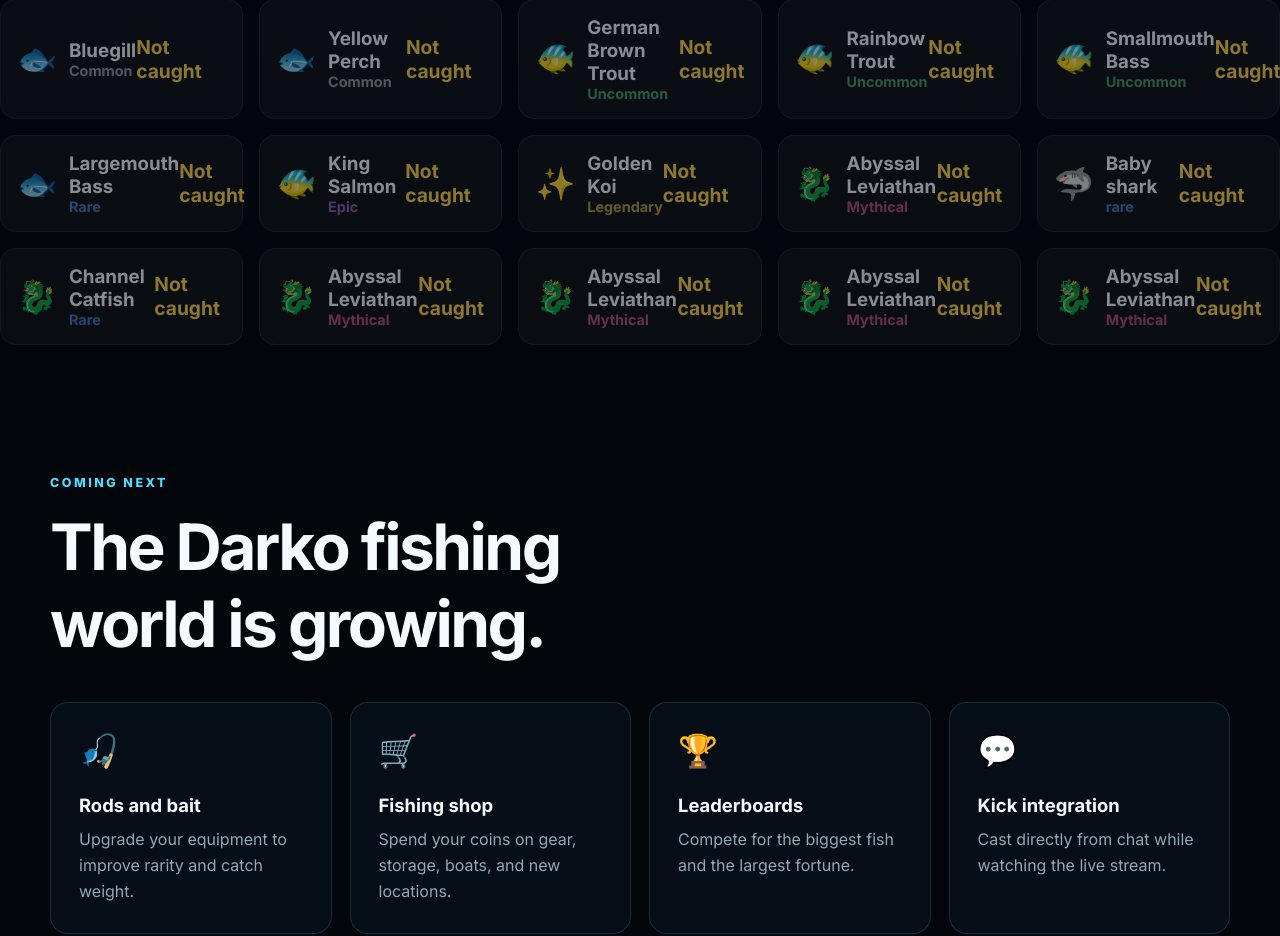
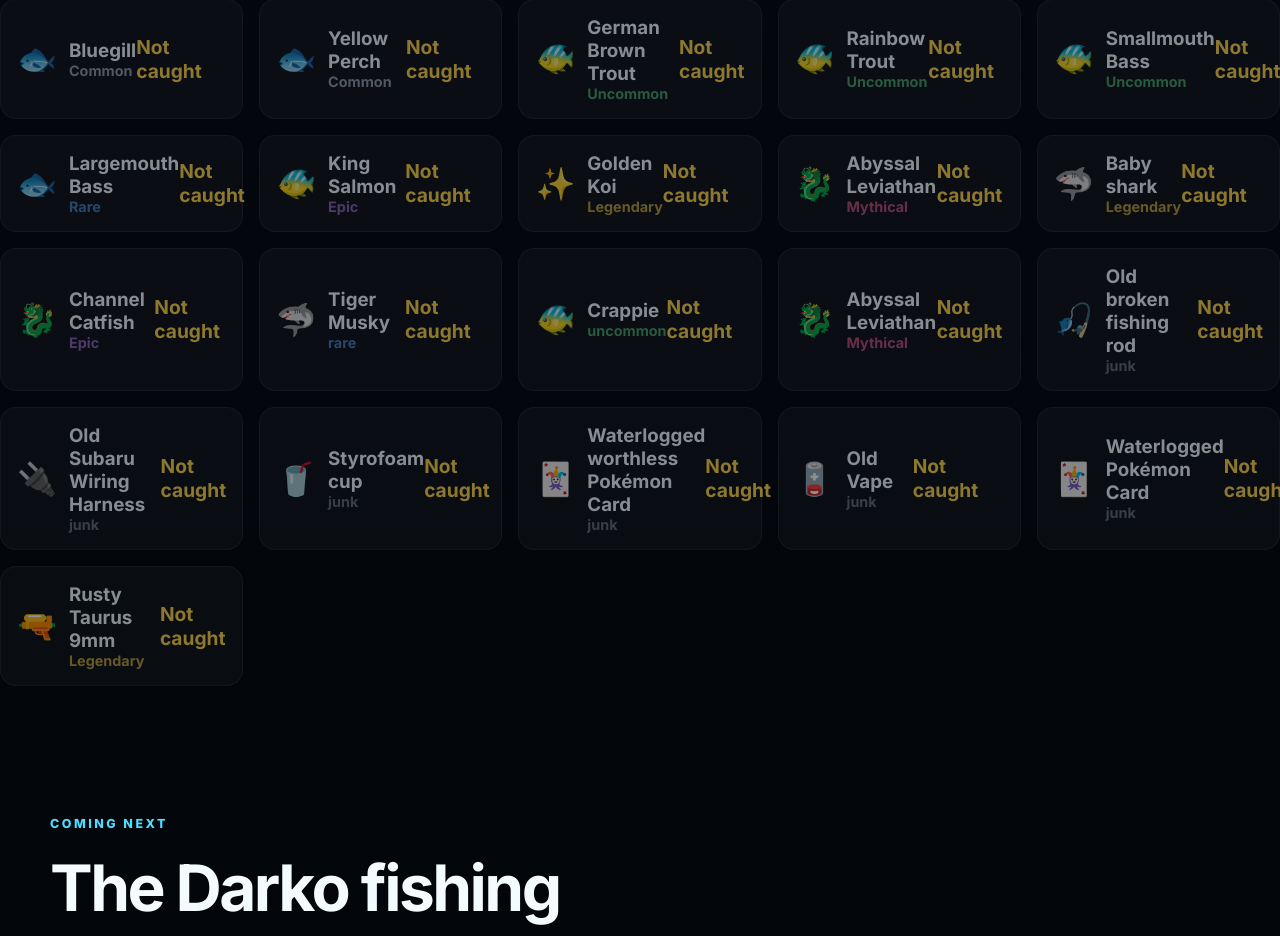
Before and after one commit to jeffthegreat79-prog/darko, a React (Vite) app: page / in a window 1280 px wide. Shown: the part 1656-2592 px from the top of the page. Built offline with nearby package versions, Linux system fonts and the light colour scheme; no server answers.

Commit message:
Add new fish and junk catches

```diff
--- a/src/App.css
+++ b/src/App.css
@@ -478,7 +478,12 @@ button {
     catch-reveal 650ms cubic-bezier(0.2, 0.9, 0.3, 1.3),
     mythical-glow 1.2s ease-in-out infinite alternate;
 }
-
+.junk-catch {
+  box-shadow:
+    0 0 24px rgba(139, 148, 158, 0.28),
+    inset 0 0 20px rgba(139, 148, 158, 0.08);
+  animation: catch-reveal 650ms cubic-bezier(0.2, 0.9, 0.3, 1.3);
+}
 /* =========================================================
    FISHING SCENE
    One shared water-level variable keeps the line, bobber,
@@ -1484,6 +1489,10 @@ footer p {
   color: #cbd5e1;
 }
 
+.rarity-junk {
+  color: #8b949e;
+}
+
 .rarity-uncommon {
   color: #62d98b;
 }
--- a/src/App.jsx
+++ b/src/App.jsx
@@ -89,7 +89,7 @@ const fishTable = [
   },
   {
    name: 'Baby shark',
-  rarity: 'rare',
+   rarity: 'Legendary',
    value: 40,
    chance: 6,
    minWeight: .5,
@@ -98,12 +98,30 @@ const fishTable = [
 },
  {
     name: 'Channel Catfish',
-    rarity: 'Rare',
+    rarity: 'Epic',
     value: 75,
     chance: 10,
     minWeight: 1.5,
     maxWeight: 10,
     icon: '🐉',
+  },
+  {
+    name: 'Tiger Musky',
+    rarity: 'rare',
+    value: 100,
+    chance: 5,
+    minWeight: 5.0,
+    maxWeight: 10.0,
+    icon: '🦈',
+    },
+   {
+    name: 'Crappie',
+    rarity: 'uncommon',
+    value: 25,
+    chance: 15,
+    minWeight: .4,
+    maxWeight: 1.5,
+    icon: '🐠',
  },
    {
     name: 'Abyssal Leviathan',
@@ -115,32 +133,68 @@ const fishTable = [
     icon: '🐉',
   },
   {
-    name: 'Abyssal Leviathan',
-    rarity: 'Mythical',
-    value: 2500,
-    chance: 0.5,
-    minWeight: 0.2,
-    maxWeight: 2.5,
-    icon: '🐉',
+  name: 'Old broken fishing rod',
+  rarity: 'junk',
+  value: 8,
+  chance: 4,
+  minWeight: .7,
+  maxWeight: .8,
+  icon: '🎣',
 },
 {
-    name: 'Abyssal Leviathan',
-    rarity: 'Mythical',
-    value: 2500,
-    chance: 0.5,
-    minWeight: 0.2,
-    maxWeight: 2.5,
-    icon: '🐉',
+  name: 'Old Subaru Wiring Harness',
+  rarity: 'junk',
+  value: 25,
+  chance: 4,
+  minWeight: 2.0,
+  maxWeight: 7.5,
+  icon: '🔌',
 },
 {
-    name: 'Abyssal Leviathan',
-    rarity: 'Mythical',
-    value: 2500,
-    chance: 0.5,
-    minWeight: 0.2,
+  name: 'Styrofoam cup',
+  rarity: 'junk',
+  value: 3,
+  chance: 6,
+  minWeight: 0.1,
+  maxWeight: 0.1,
+  icon: '🥤',
+},
+{
+  name: 'Waterlogged worthless Pokémon Card',
+  rarity: 'junk',
+  value: 100,
+  chance: 2,
+  minWeight: 0.01,
+  maxWeight: 0.05,
+  icon: '🃏',
+},
+{
+  name: 'Old Vape',
+  rarity: 'junk',
+  value: 3,
+  chance: 6,
+  minWeight: 0.1,
+  maxWeight: 0.4,
+  icon: '🪫',
+},
+{
+  name: 'Waterlogged Pokémon Card',
+  rarity: 'junk',
+  value: 50,
+  chance: 2,
+  minWeight: 0.01,
+  maxWeight: 0.05,
+  icon: '🃏',
+},
+{
+  name: 'Rusty Taurus 9mm',
+  rarity: 'Legendary',
+  value: 500,
+  chance: .5,
+  minWeight: 2.0,
   maxWeight: 2.5,
-    icon: '🐉',
-  },
+  icon: '🔫'
+}
 ];
 const rods = [
   {
```
Lines whose indentation alone changed are shown as unchanged.
